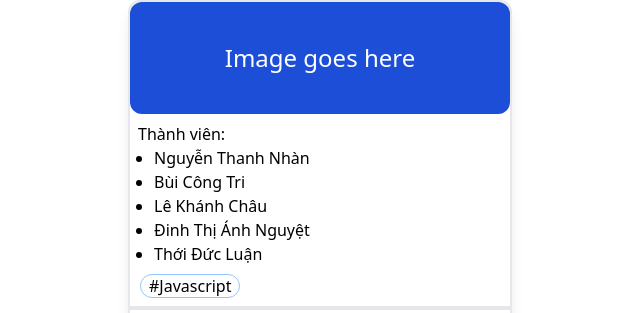
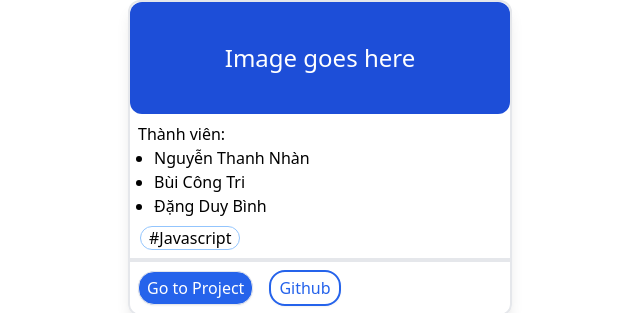
Before and after one commit to LuxionRob/tailwind-seminar, a website: page src/index.html in a window 1280 px wide. Shown: the top 313 px of the page, without its empty margins (320-960 px from the left). Drawn offline with nearby package versions, Linux system fonts and the light colour scheme; files that its build step writes are made by us from their sources; grey boxes are pictures that could not be loaded.

Commit message:
change group members

```diff
--- a/src/index.html
+++ b/src/index.html
@@ -18,9 +18,7 @@
           <ul class="ml-4 list-disc">
             <li>Nguyễn Thanh Nhàn</li>
             <li>Bùi Công Tri</li>
-            <li>Lê Khánh Châu</li>
-            <li>Đinh Thị Ánh Nguyệt</li>
-            <li>Thới Đức Luận</li>
+            <li>Đặng Duy Bình</li>
           </ul>
         </div>
         <span class="hashtag"> #Javascript </span>
```
Also changed, not shown: README.md.
